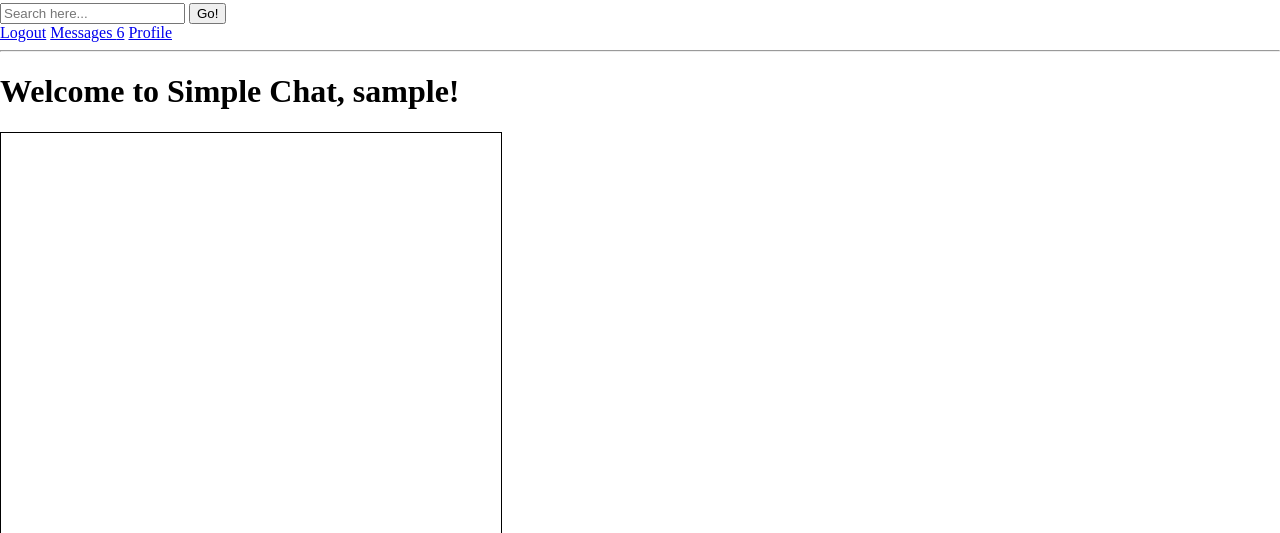
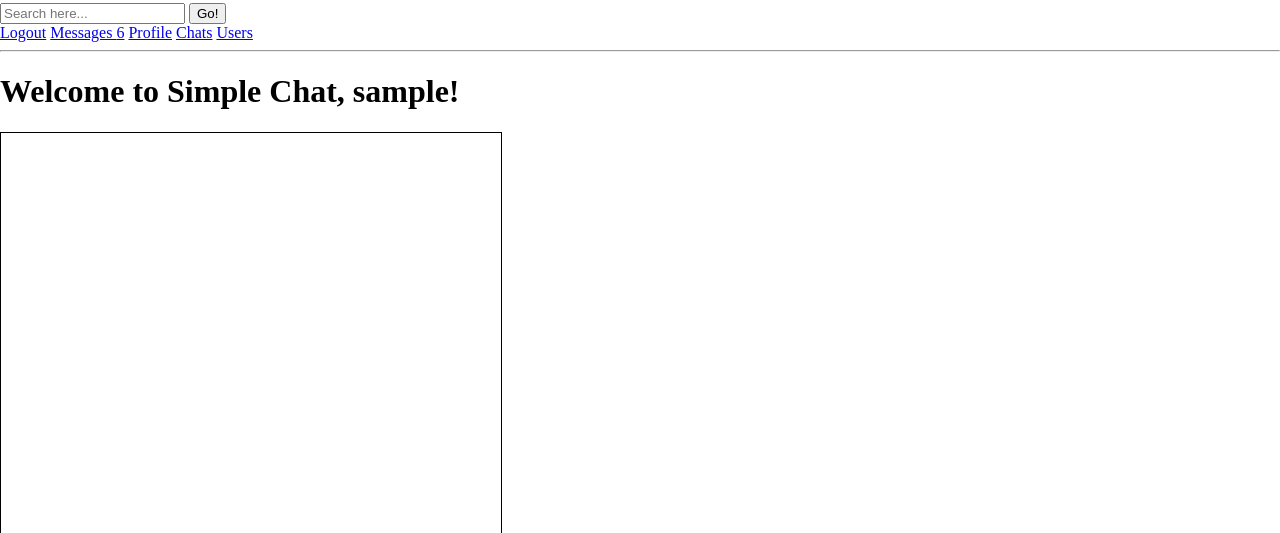
Before and after one commit to PavelPythonDeveloper/Flask_simple_chat, a Flask app: page / in a window 1280 px wide. Shown: the part 301-834 px from the top of the page. Run offline with Flask 3, Linux system fonts and the light colour scheme; the visitor is signed in with stand-in values (Sample User, id 1); data comes from the database, SQL or seed files in the repository; data that the repository does not hold is empty.

Commit message:
Add Chats and Users links

```diff
--- a/app/templates/base.html
+++ b/app/templates/base.html
@@ -19,6 +19,8 @@
     <a href="{{ url_for('logout') }}" class="login-button">Logout</a>
     <a href="#" class="messages-button">Messages <span id="message-counter"></span></a>
     <a href="{{ url_for('profile') }}" class="profile-button">Profile</a>
+    <a href="{{ url_for('index') }}" class="chats-button">Chats</a>
+    <a href="#" class="users-button">Users</a>
     {% endif %}
 </div>
 <hr>
```
